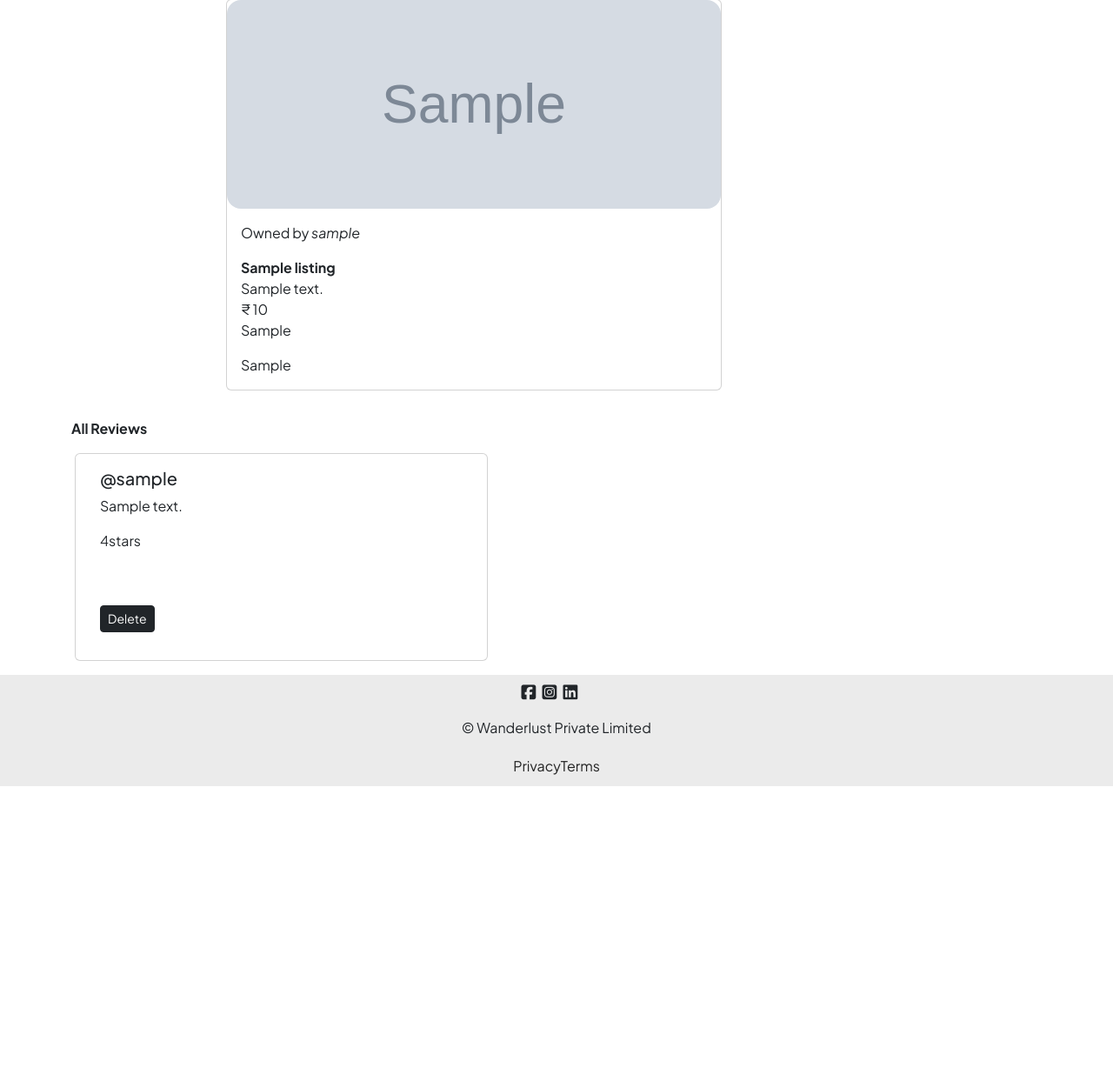
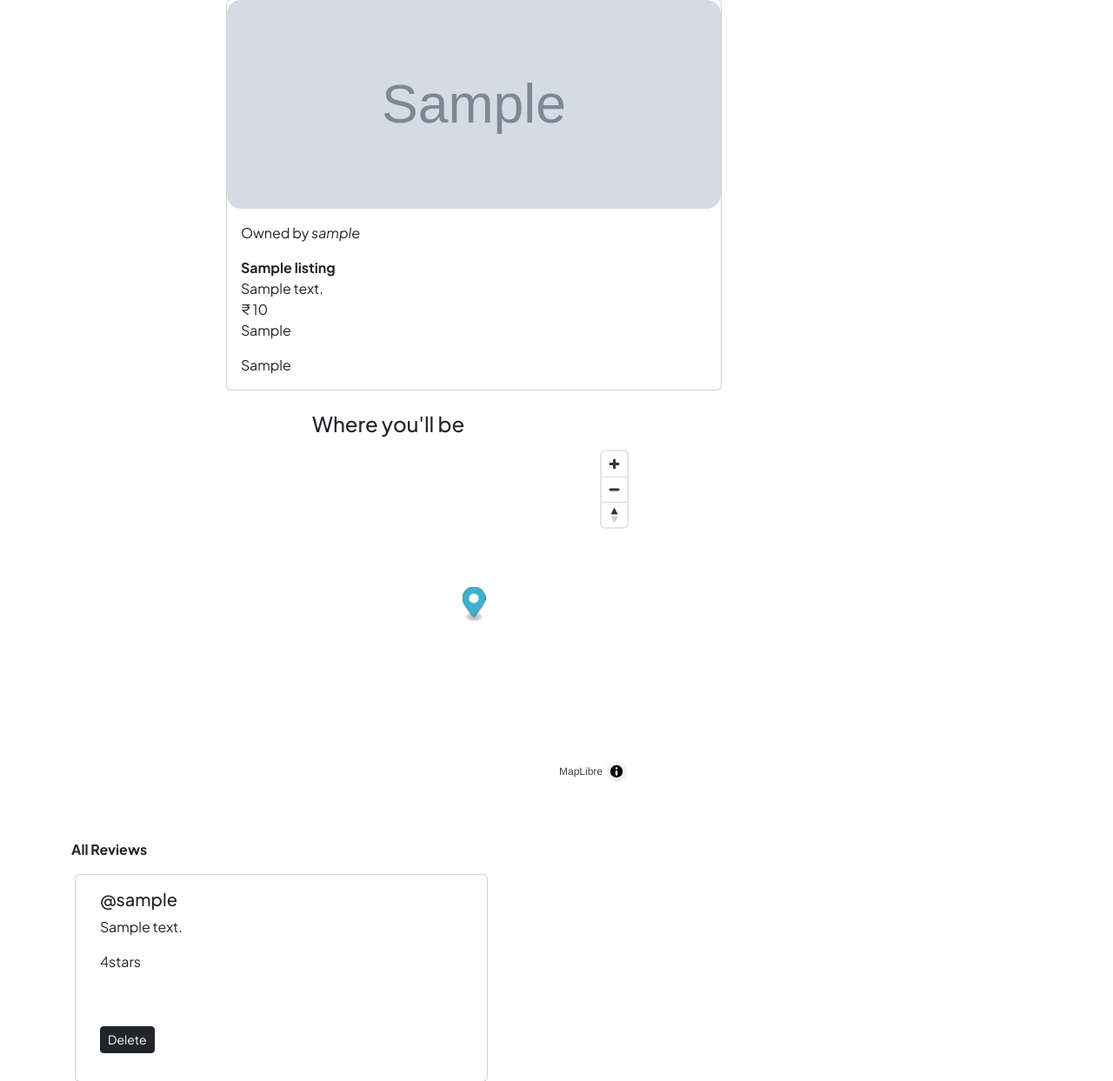
Before and after one commit to Sumit-programmer-787/Wanderlust, a Node server app: page /listings/600000000000000000000001 in a window 1280 px wide. Shown: the part 139-1382 px from the top of the page at 87% size. Before the commit the page ends 1043 px from the top, so only its background shows below. Run offline with Node 20, Linux system fonts and the light colour scheme; tables that the repository leaves empty hold one stand-in row (values such as "Sample post"); grey boxes marked "Sample" are stand-in pictures; some libraries are stand-ins or nearby versions.

Commit message:
updated views/listings/show.ejs and public/js/map.js to display map in the newly created listings

```diff
--- /dev/null
+++ b/public/js/map.js
@@ -0,0 +1,24 @@
+
+const mapElement = document.getElementById("map");
+
+if (mapElement) {
+    const maptilerApiKey = mapElement.dataset.maptilerKey;
+    const coordinates = JSON.parse(mapElement.dataset.coordinates);
+    const listingTitle = mapElement.dataset.title;
+
+    const map = new maplibregl.Map({
+        container: "map",
+        style: `https://api.maptiler.com/maps/streets-v2/style.json?key=${maptilerApiKey}`,
+        center: coordinates,
+        zoom: 10
+    });
+
+    map.addControl(new maplibregl.NavigationControl());
+
+    new maplibregl.Marker()
+        .setLngLat(coordinates)
+        .setPopup(
+            new maplibregl.Popup().setText(listingTitle)
+        )
+        .addTo(map);
+}
--- a/views/listings/show.ejs
+++ b/views/listings/show.ejs
@@ -21,6 +21,45 @@
           <p class="card-text"> <%= listing.country %></p>
       </div>
     </div>
+
+
+
+<!-- Map Section -->
+<div class="row mt-4 mb-4">
+  <div class="col-8 offset-2">
+    <h4>Where you'll be</h4>
+
+    <% if (listing.geometry && listing.geometry.coordinates) { %>
+      <div
+        id="map"
+        data-maptiler-key="<%= maptilerApiKey %>"
+        data-coordinates='<%= JSON.stringify(listing.geometry.coordinates) %>'
+        data-title="<%= listing.title %>">
+      </div>
+    <% } else { %>
+      <p>Location coordinates are not available for this listing.</p>
+    <% } %>
+  </div>
+</div>
+
+<style>
+  #map {
+    height: 400px;
+    width: 100%;
+    border-radius: 10px;
+  }
+</style>
+
+<link
+  href="https://unpkg.com/maplibre-gl@4.7.1/dist/maplibre-gl.css"
+  rel="stylesheet"
+/>
+
+<script src="https://unpkg.com/maplibre-gl@4.7.1/dist/maplibre-gl.js"></script>
+
+<script src="/js/map.js"></script>
+
+
 
     <% if(currUser && listing.owner && currUser._id.equals(listing.owner._id)) { %>
     <div class="btns d-flex gap-3 mt-3 mb-4">
```
